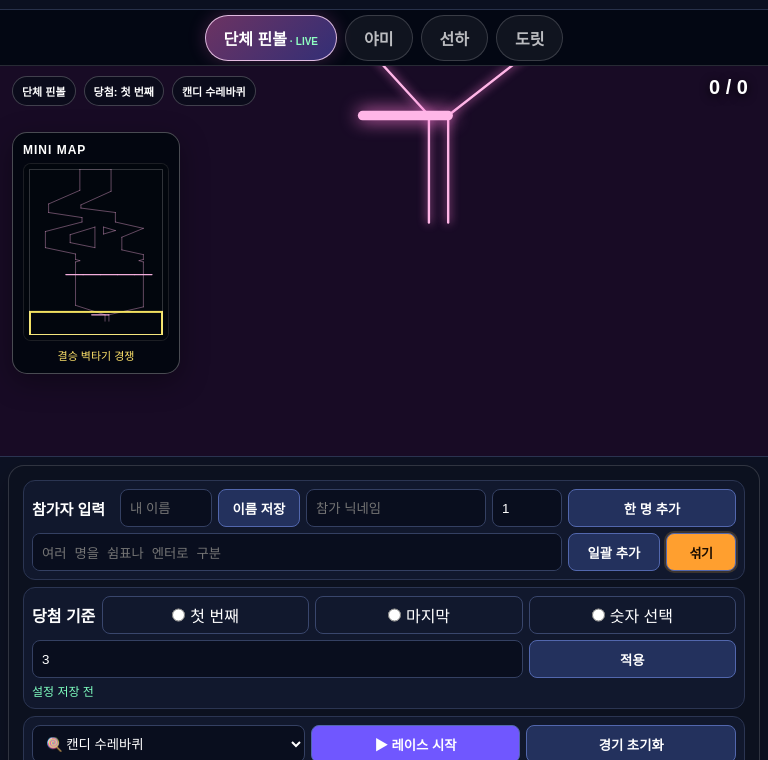
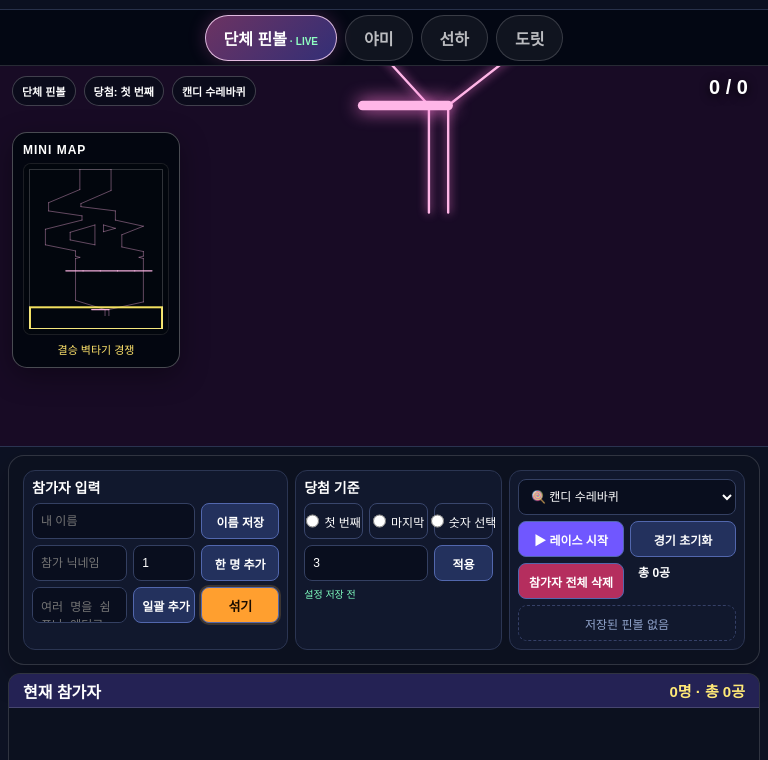
Before and after one commit to ddorang95-crypto/YamYamPinball, a website: page public/index.html in a window 768 px wide. Shown: the part 40-800 px from the top of the page. Drawn offline with Linux system fonts and the light colour scheme; no server answers; files whose address does not match are found by name.

Commit message:
Show all admin control groups side by side in narrow windows

```diff
--- a/public/styles.css
+++ b/public/styles.css
@@ -1663,3 +1663,123 @@ body.unified .recentEmpty{
 @media(max-width:620px){
  body.unified .recentRestore{grid-template-columns:1fr!important}
 }
+
+
+/* v17.21: 좁고 세로로 긴 창에서도 세 조작 분류를 한 줄에 모두 표시 */
+@media (min-width:761px) and (max-width:1050px){
+ body.unified .stage{
+  height:clamp(380px,43vh,460px)!important;
+  min-height:380px!important;
+ }
+ body.unified .adminGrid{
+  display:grid!important;
+  grid-template-columns:minmax(0,1.18fr) minmax(0,.92fr) minmax(0,1.05fr)!important;
+  grid-template-rows:auto!important;
+  gap:7px!important;
+  align-items:stretch!important;
+ }
+ body.unified .mergedEntryGroup,
+ body.unified .win,
+ body.unified .actionGroup{
+  grid-row:1!important;
+  width:100%!important;
+  min-width:0!important;
+  padding:8px!important;
+  align-self:stretch!important;
+ }
+ body.unified .mergedEntryGroup{grid-column:1!important}
+ body.unified .win{grid-column:2!important}
+ body.unified .actionGroup{grid-column:3!important}
+
+ body.unified .adminGrid input,
+ body.unified .adminGrid textarea,
+ body.unified .adminGrid select,
+ body.unified .adminGrid button,
+ body.unified .adminGrid .winChoice{
+  height:36px!important;
+  min-height:36px!important;
+  padding-left:8px!important;
+  padding-right:8px!important;
+  font-size:12px!important;
+ }
+
+ body.unified .mergedEntryGroup{
+  display:grid!important;
+  grid-template-columns:minmax(0,1fr) 62px 78px!important;
+  grid-template-rows:18px repeat(3,36px)!important;
+  gap:6px!important;
+ }
+ body.unified .mergedEntryGroup .cardTitle{
+  grid-column:1/-1!important;
+  grid-row:1!important;
+  font-size:14px!important;
+  line-height:18px!important;
+ }
+ body.unified .mergedEntryGroup #ownerInput{grid-column:1/3!important;grid-row:2!important}
+ body.unified .mergedEntryGroup #saveOwner{grid-column:3!important;grid-row:2!important}
+ body.unified .mergedEntryGroup #nameInput{grid-column:1!important;grid-row:3!important;max-width:none!important}
+ body.unified .mergedEntryGroup #countInput{grid-column:2!important;grid-row:3!important}
+ body.unified .mergedEntryGroup #addBtn{grid-column:3!important;grid-row:3!important}
+ body.unified .mergedEntryGroup #bulkInput{grid-column:1!important;grid-row:4!important;height:36px!important;max-width:none!important}
+ body.unified .mergedEntryGroup #bulkBtn{grid-column:2!important;grid-row:4!important}
+ body.unified .mergedEntryGroup #shuffleBtn{grid-column:3!important;grid-row:4!important;width:100%!important}
+
+ body.unified .win{
+  display:grid!important;
+  grid-template-columns:repeat(3,minmax(0,1fr))!important;
+  grid-template-rows:18px 36px 36px 18px!important;
+  gap:6px!important;
+ }
+ body.unified .win>b{grid-column:1/-1!important;grid-row:1!important;font-size:14px!important;line-height:18px!important}
+ body.unified .win .winChoice{width:100%!important;min-width:0!important;padding:0 5px!important;font-size:12px!important}
+ body.unified .win .winChoice:nth-of-type(1){grid-column:1!important;grid-row:2!important}
+ body.unified .win .winChoice:nth-of-type(2){grid-column:2!important;grid-row:2!important}
+ body.unified .win .winChoice:nth-of-type(3){grid-column:3!important;grid-row:2!important}
+ body.unified .win #rankNumber{grid-column:1/3!important;grid-row:3!important;width:100%!important}
+ body.unified .win #applyWin{grid-column:3!important;grid-row:3!important;width:100%!important}
+ body.unified .win #winSaved{
+  grid-column:1/-1!important;
+  grid-row:4!important;
+  height:18px!important;
+  min-height:18px!important;
+  overflow:hidden!important;
+  text-overflow:ellipsis!important;
+  white-space:nowrap!important;
+  font-size:10px!important;
+ }
+
+ body.unified .actionGroup{
+  display:grid!important;
+  grid-template-columns:repeat(2,minmax(0,1fr))!important;
+  grid-template-rows:36px 36px 36px 36px!important;
+  gap:6px!important;
+ }
+ body.unified .actionGroup #mapSelect{grid-column:1/-1!important;grid-row:1!important;width:100%!important}
+ body.unified .actionGroup #startBtn{grid-column:1!important;grid-row:2!important;width:100%!important}
+ body.unified .actionGroup #resetBtn{grid-column:2!important;grid-row:2!important;width:100%!important}
+ body.unified .actionGroup #clearBtn{grid-column:1!important;grid-row:3!important;width:100%!important}
+ body.unified .actionGroup>b{
+  grid-column:2!important;
+  grid-row:3!important;
+  height:36px!important;
+  min-height:36px!important;
+  padding:0 8px!important;
+  font-size:12px!important;
+ }
+ body.unified .actionGroup .recentRestore{
+  grid-column:1/-1!important;
+  grid-row:4!important;
+  height:36px!important;
+  gap:4px!important;
+ }
+ body.unified .recentRestore .recentSetBtn,
+ body.unified .recentEmpty{
+  height:36px!important;
+  min-height:36px!important;
+  padding:0 5px!important;
+ }
+ body.unified .recentSetBtn>span{display:none!important}
+ body.unified .recentSetBtn>b{font-size:10px!important}
+ body.unified .recentSetBtn>small{font-size:9px!important}
+ body.unified .actionGroup #memberLink{display:none!important}
+}
```
